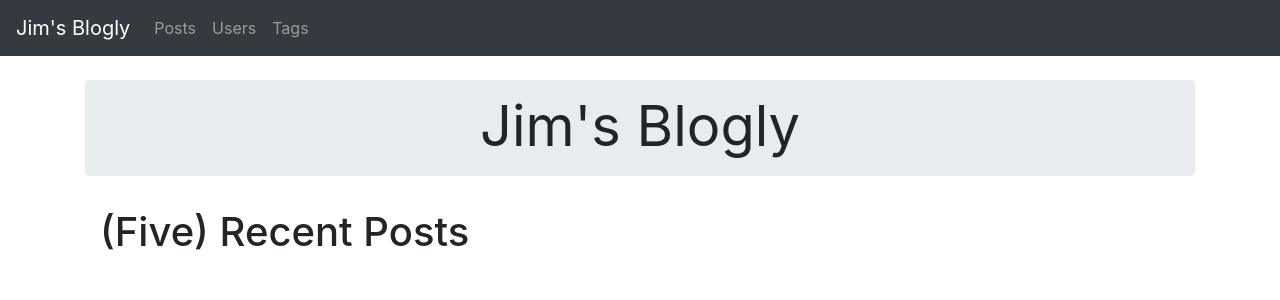
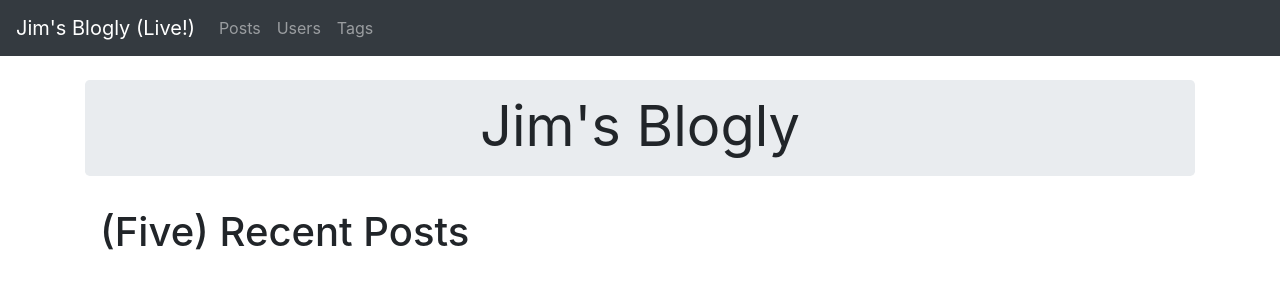
Before and after one commit to jbrcodes/Blogly, a Flask app: page / in a window 1280 px wide. Shown: the top 300 px of the page. Run offline with Flask 3, Linux system fonts and the light colour scheme; some libraries are stand-ins or nearby versions.

Commit message:
Add (Live) to navbar for some fun...

```diff
--- a/templates/base.html
+++ b/templates/base.html
@@ -11,7 +11,7 @@
 
 <body>
     <nav class="navbar navbar-expand navbar-dark bg-dark">
-        <a class="navbar-brand" href="/">Jim's Blogly</a>
+        <a class="navbar-brand" href="/">Jim's Blogly (Live!)</a>
         <div class="collapse navbar-collapse">
             <ul class="navbar-nav">
                 <li class="nav-item">
```
